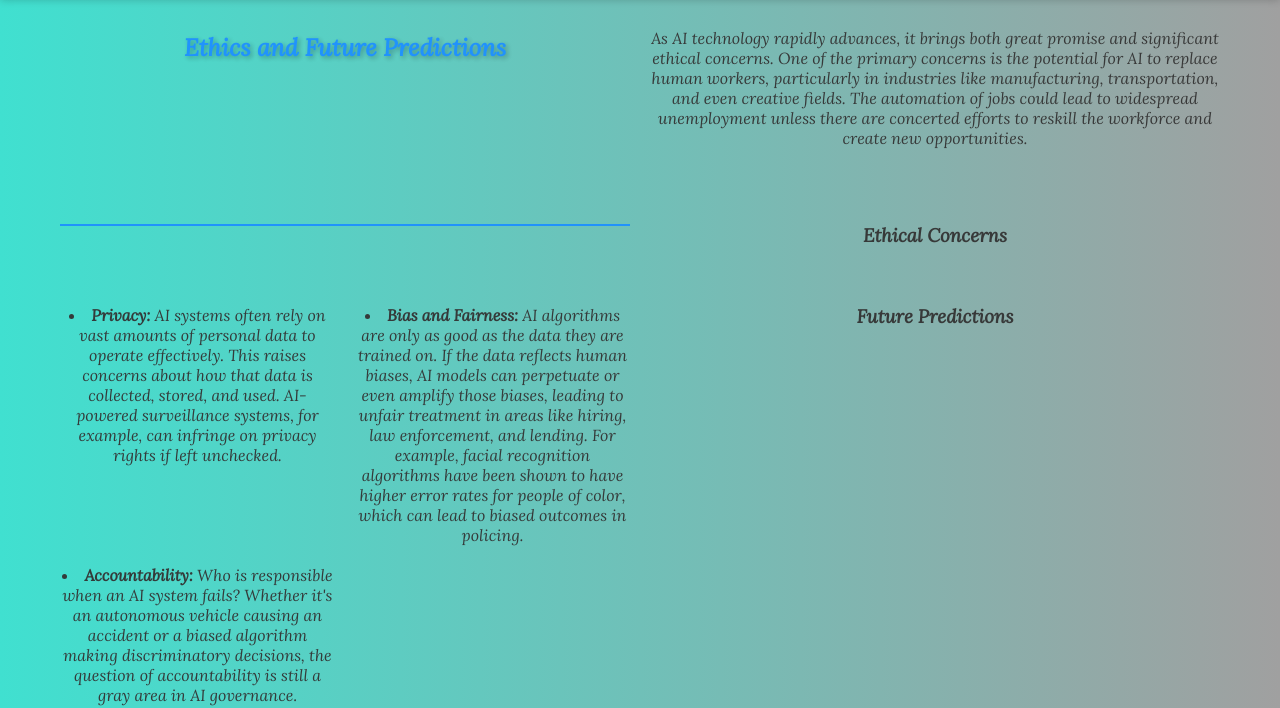
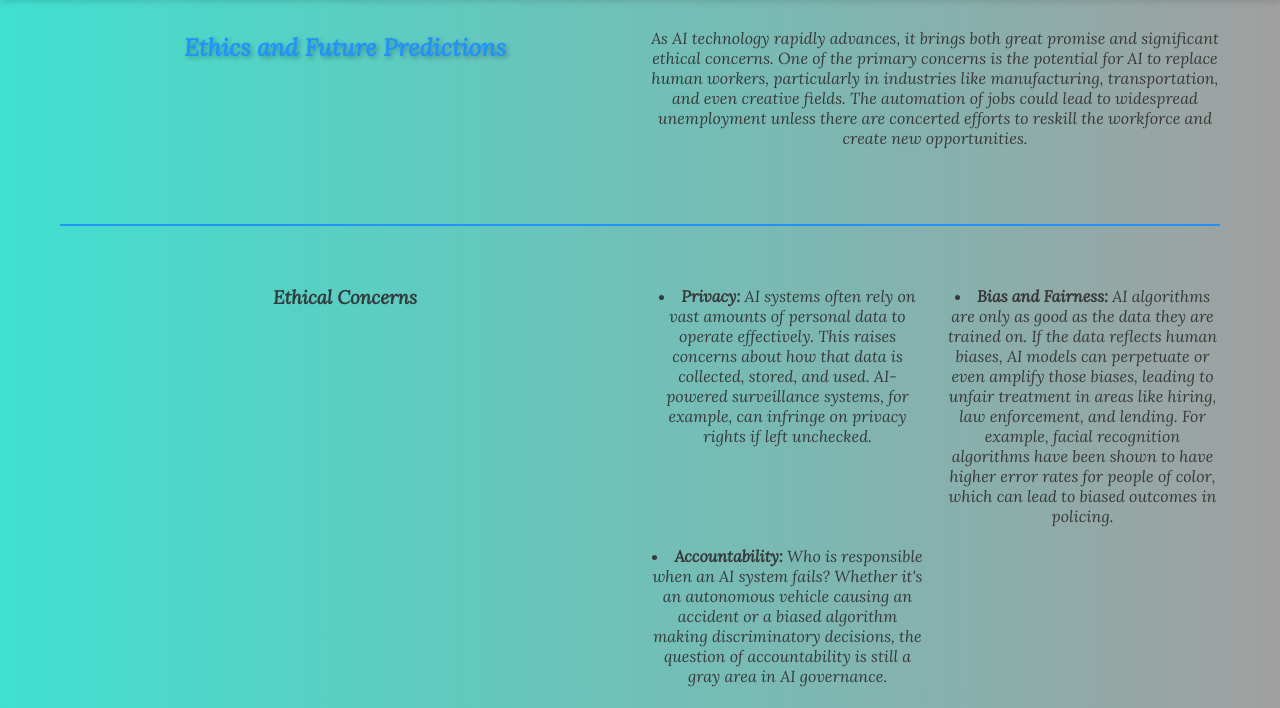
Before and after one commit to AlgorithmicDeity/Unit-2-Project, a plain HTML site: page future.html in a window 1280 px wide. Shown: the part 128-836 px from the top of the page. Drawn offline with Linux system fonts and the light colour scheme.

Commit message:
styles.css

```diff
--- a/styles.css
+++ b/styles.css
@@ -152,6 +152,10 @@ footer {
         gap: 20px; /* Adds spacing between columns */
     }
 
+    .divider {
+        grid-column: 1 / -1; /* Span across all grid columns */
+    }
+
     figure {
         grid-column: span 2; /* Figure elements span two columns */
     }
```
